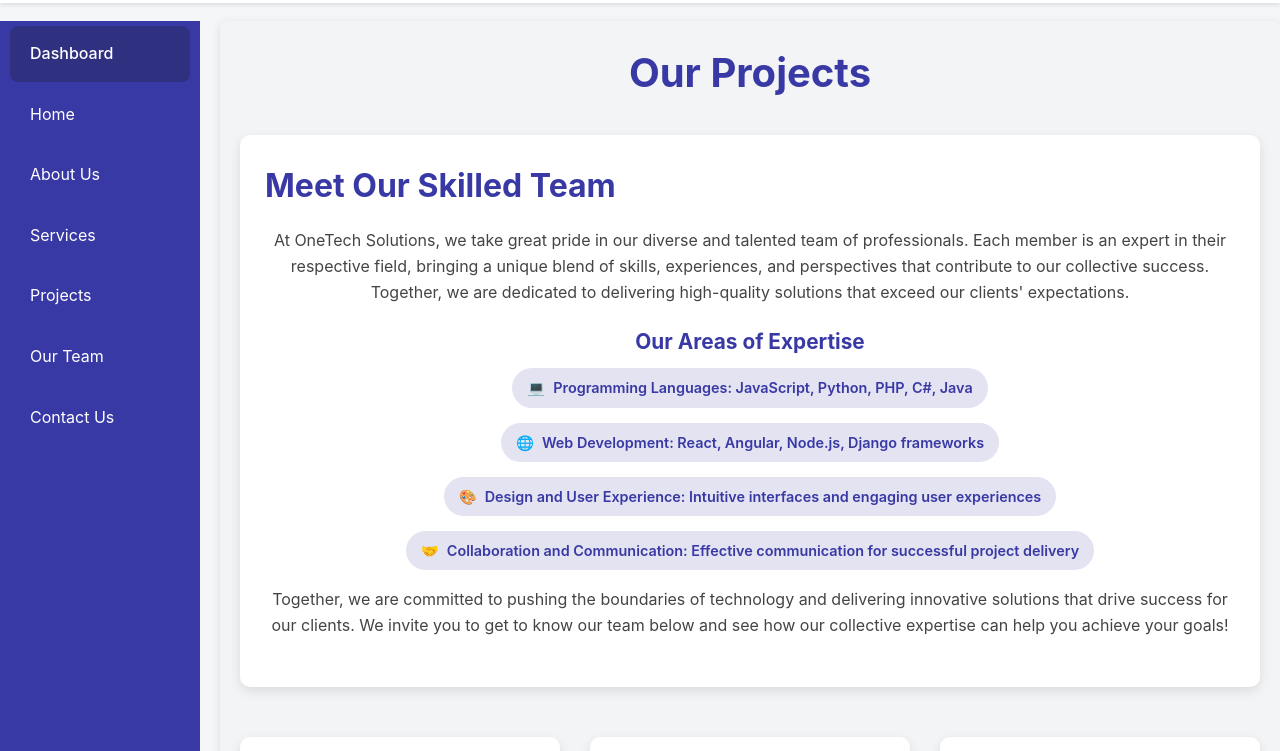
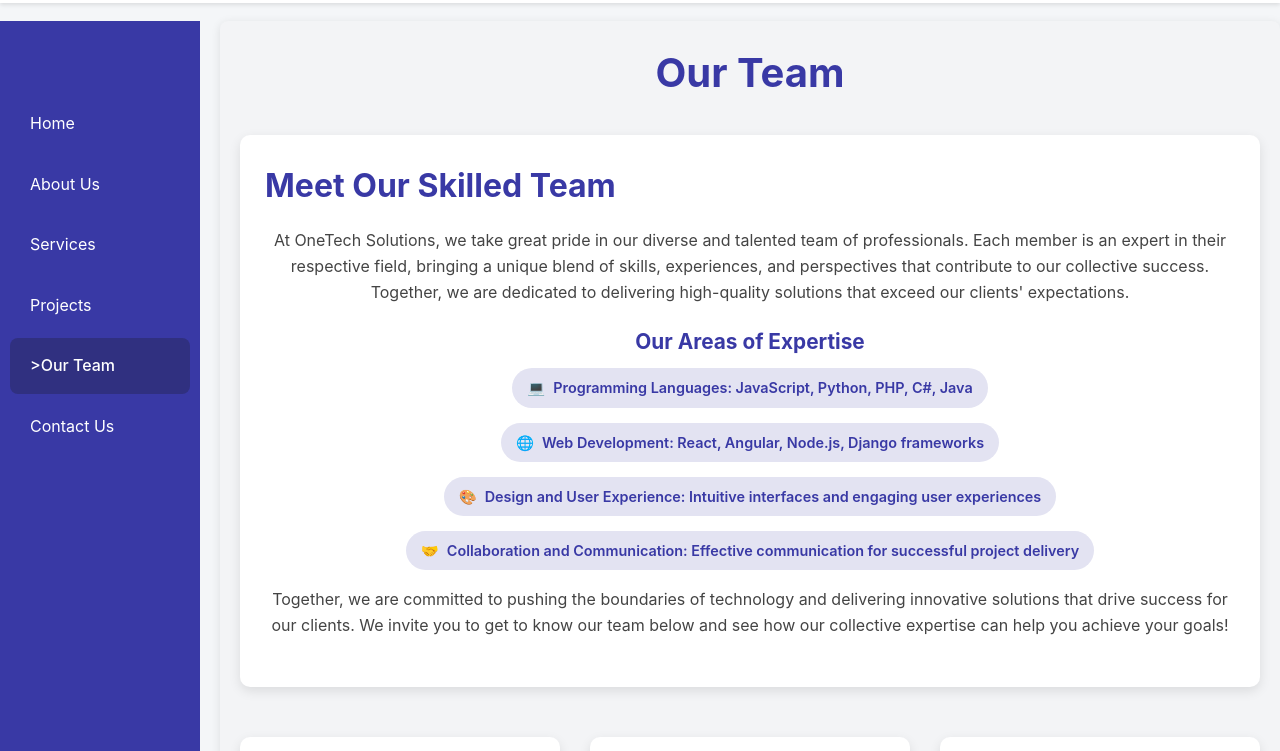
Before and after one commit to kelvinchwara/onetech-solutions, a website built with webpack: page team.html in a window 1280 px wide. Shown: the part 49-800 px from the top of the page. Built offline with nearby package versions, Linux system fonts and the light colour scheme.

Commit message:
2 commit

```diff
--- a/team.html
+++ b/team.html
@@ -479,18 +479,18 @@
     <div class="main-area">
         <nav class="sidenav" id="mySidenav">
             <ul>
-                <li><a href="#" class="active">Dashboard</a></li>
+                <li><a href="#" Dashboard</a></li>
                 <li><a href="index.html">Home</a></li>
                 <li><a href="about.html">About Us</a></li>
                 <li><a href="services.html">Services</a></li>
                 <li><a href="project.html">Projects</a></li>
-                <li><a href="team.html">Our Team</a></li>
+                <li><a href="team.html" class="active">>Our Team</a></li>
                 <li><a href="contact.html">Contact Us</a></li>
             </ul>
         </nav>
 
         <main class="main-content">
-            <h1 style="text-align: center; font-size: 2.5rem; font-weight: bold; margin-bottom: 30px; color: #3939a5;">Our Projects</h1>
+            <h1 style="text-align: center; font-size: 2.5rem; font-weight: bold; margin-bottom: 30px; color: #3939a5;">Our Team</h1>
 
             <div class="team-introduction">
                 <h2>Meet Our Skilled Team</h2>
```
Also changed, not shown: contact.html (+0 -1 lines), index.html (+1 -1 lines), project.html (+1 -1 lines), services.html (+1 -1 lines).
